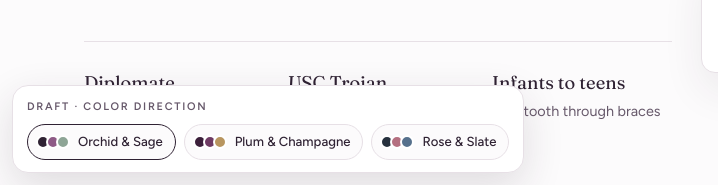
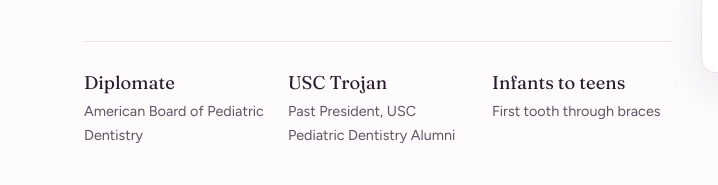
Before and after one commit to atahmasbi76/mae-aghili-site, an Astro site: page / in a window 1280 px wide. Shown: the part 615-800 px from the top of the page, 0-718 px from the left. Built offline with nearby package versions, Linux system fonts and the light colour scheme; Astro itself is replaced by a stand-in of ours; a script that the page names is missing.

Commit message:
Launch with the Berry Pop palette and remove the color picker
Co-Authored-By: Claude Opus 5.5 <noreply@anthropic.com>
Claude-Session: https://claude.ai/code/session_01QKKUWg3GJKMbudpkf9j3Te

```diff
--- a/src/components/PalettePicker.astro
+++ /dev/null
@@ -1,36 +0,0 @@
----
-// Draft-only tool for comparing color directions. Turn off with site.showPalettePicker = false.
-const palettes = [
-  { id: "orchid", name: "Orchid & Sage", colors: ["#2f2233", "#8e5a86", "#8ea596"] },
-  { id: "plum", name: "Plum & Champagne", colors: ["#3b1f3a", "#6e3a63", "#b8955f"] },
-  { id: "rose", name: "Rose & Slate", colors: ["#26303d", "#b46f80", "#56708c"] },
-];
----
-<aside class="picker" aria-label="Try a color direction">
-  <p class="picker-title">Draft · color direction</p>
-  <div class="picker-row">
-    {palettes.map((p) => (
-      <button type="button" class="picker-btn" data-set-palette={p.id} id={`palette-${p.id}`}>
-        <span class="swatch" aria-hidden="true">{p.colors.map((c) => <i style={`background:${c}`}></i>)}</span>
-        <span class="picker-name">{p.name}</span>
-      </button>
-    ))}
-  </div>
-</aside>
-<script is:inline>
-  (function () {
-    var root = document.documentElement;
-    var btns = document.querySelectorAll("[data-set-palette]");
-    var ids = Array.prototype.map.call(btns, function (b) { return b.dataset.setPalette; });
-    function apply(id) {
-      if (ids.indexOf(id) < 0) id = ids[0];
-      root.setAttribute("data-palette", id);
-      btns.forEach(function (b) { b.setAttribute("aria-pressed", String(b.dataset.setPalette === id)); });
-      try { localStorage.setItem("mae-palette-v2", id); } catch (e) {}
-    }
-    var saved = null;
-    try { saved = localStorage.getItem("mae-palette-v2"); } catch (e) {}
-    apply(saved || root.getAttribute("data-palette") || "orchid");
-    btns.forEach(function (b) { b.addEventListener("click", function () { apply(b.dataset.setPalette); }); });
-  })();
-</script>
--- a/src/data/site.ts
+++ b/src/data/site.ts
@@ -13,10 +13,6 @@ export const site = {
   // Paste a Behold feed ID here (behold.so, free tier) to show her live Instagram grid.
   // Leave empty to show the link-out tiles instead.
   beholdFeedId: "XlptGIhbVjwfLovOCSN4",
-  // Draft only: shows the color-direction picker in the corner. Set to false before launch.
-  showPalettePicker: true,
-  // "orchid" | "plum" | "rose"
-  defaultPalette: "orchid",
 };
 
 export type Office = {
--- a/src/layouts/Base.astro
+++ b/src/layouts/Base.astro
@@ -4,7 +4,7 @@ import { site } from "../data/site";
 const { title = site.name, description = site.description } = Astro.props;
 ---
 <!doctype html>
-<html lang="en" data-palette={site.defaultPalette}>
+<html lang="en">
   <head>
     <meta charset="utf-8" />
     <meta name="viewport" content="width=device-width, initial-scale=1" />
--- a/src/pages/index.astro
+++ b/src/pages/index.astro
@@ -2,7 +2,6 @@
 import Base from "../layouts/Base.astro";
 import Logo from "../components/Logo.astro";
 import InstagramFeed from "../components/InstagramFeed.astro";
-import PalettePicker from "../components/PalettePicker.astro";
 import { site, offices, bio, promises, usc, photos } from "../data/site";
 
 const mapUrl = (o) =>
@@ -170,5 +169,4 @@ const year = new Date().getFullYear();
     </div>
   </footer>
 
-  {site.showPalettePicker && <PalettePicker />}
 </Base>
--- a/src/styles/global.css
+++ b/src/styles/global.css
@@ -2,17 +2,18 @@
    and hairline rules. Deliberately a single light look. */
 :root {
   color-scheme: light;
-  /* Palette: Orchid & Sage (default) */
-  --ink: #2f2233;
-  --ink-2: #66586a;
-  --accent: #8e5a86;
-  --accent-deep: #6f4268;
-  --accent-soft: #f3ebf1;
-  --second: #8ea596;
-  --second-soft: #edf2ee;
-  --bg: #fcfbfc;
+  /* Palette: Berry Pop (berry pink, mint, sunshine) */
+  --ink: #2a1a2e;
+  --ink-2: #5f5263;
+  --accent: #b5179e;
+  --accent-deep: #8f0f7c;
+  --accent-soft: #fbeaf6;
+  --second: #2a9478;
+  --second-soft: #e5f5ef;
+  --sun: #f6c445;
+  --bg: #fdfbfc;
   --surface: #ffffff;
-  --line: #e7e0e6;
+  --line: #eee2ea;
   --on-accent: #ffffff;
 
   --font-display: "Fraunces", "Iowan Old Style", Georgia, serif;
@@ -20,29 +21,6 @@
 
   --wrap: 1160px;
 }
-:root[data-palette="plum"] {
-  --ink: #2c1a2b;
-  --ink-2: #67566a;
-  --accent: #6e3a63;
-  --accent-deep: #52284a;
-  --accent-soft: #f2eaf0;
-  --second: #b8955f;
-  --second-soft: #f6f0e6;
-  --bg: #fdfcfb;
-  --line: #e9e1e3;
-}
-:root[data-palette="rose"] {
-  --ink: #26303d;
-  --ink-2: #5c6675;
-  --accent: #a75f71;
-  --accent-deep: #874758;
-  --accent-soft: #f7ecee;
-  --second: #56708c;
-  --second-soft: #ebf0f5;
-  --bg: #fcfcfd;
-  --line: #e4e6ea;
-}
-
 * { box-sizing: border-box; }
 html { scroll-behavior: smooth; }
 body {
@@ -206,9 +184,9 @@ body::before { content: ""; position: fixed; inset: 0 0 auto; height: env(safe-a
   padding: clamp(36px, 6vw, 72px); display: flex; flex-direction: column; gap: 6px;
 }
 .soon .eyebrow { color: color-mix(in srgb, var(--bg) 70%, var(--ink)); }
-.soon .eyebrow::before { background: var(--second); }
+.soon .eyebrow::before { background: var(--sun); }
 .soon h2 { color: var(--bg); }
-.soon h2 em { color: var(--second); }
+.soon h2 em { color: #8fe0c6; }
 .soon-inner > p:last-child { margin-top: 12px; color: color-mix(in srgb, var(--bg) 75%, var(--ink)); max-width: 52ch; }
 
 /* Footer */
@@ -216,25 +194,6 @@ body::before { content: ""; position: fixed; inset: 0 0 auto; height: env(safe-a
 .footer-inner { display: flex; flex-wrap: wrap; gap: 18px 40px; align-items: center; justify-content: space-between; color: var(--ink-2); font-size: 0.9rem; }
 .footer-inner > p:first-of-type { flex: 1 1 300px; min-width: 0; }
 .footer-meta a { color: var(--ink-2); }
-
-/* Draft palette picker */
-.picker {
-  position: fixed; z-index: 30;
-  left: max(12px, env(safe-area-inset-left, 0px)); bottom: calc(12px + env(safe-area-inset-bottom, 0px));
-  background: var(--surface); border: 1px solid var(--line); border-radius: 16px; padding: 12px 14px;
-  box-shadow: 0 14px 40px color-mix(in srgb, var(--ink) 14%, transparent); max-width: calc(100vw - 24px);
-}
-.picker-title { font-size: 0.68rem; font-weight: 600; letter-spacing: 0.16em; text-transform: uppercase; margin-bottom: 8px; color: var(--ink-2); }
-.picker-row { display: flex; gap: 8px; overflow-x: auto; }
-.picker-btn {
-  display: flex; gap: 8px; align-items: center; font: inherit; font-size: 0.82rem; font-weight: 500;
-  background: var(--bg); color: var(--ink); border: 1px solid var(--line); border-radius: 999px;
-  padding: 6px 12px 6px 8px; cursor: pointer; white-space: nowrap;
-}
-.picker-btn[aria-pressed="true"] { border-color: var(--ink); }
-.swatch { display: flex; }
-.swatch i { width: 14px; height: 14px; border-radius: 50%; margin-left: -4px; border: 2px solid var(--surface); }
-.swatch i:first-child { margin-left: 0; }
 
 /* Responsive */
 @media (max-width: 900px) {
@@ -252,14 +211,13 @@ body::before { content: ""; position: fixed; inset: 0 0 auto; height: env(safe-a
   .facts { grid-template-columns: 1fr; }
   .hero-card { position: relative; left: auto; bottom: auto; margin: -48px 16px 0; max-width: none; }
   .office-rows > div { grid-template-columns: 1fr; gap: 4px; }
-  .picker-name { display: none; }
 }
 @media (prefers-reduced-motion: reduce) {
   * { transition: none !important; }
   html { scroll-behavior: auto; }
 }
 
-/* USC band: fixed cardinal and gold, independent of the palette picker */
+/* USC band: fixed cardinal and gold, independent of the site palette */
 .usc {
   --cardinal: #7d1a26; --cardinal-deep: #5e121c; --gold: #e2b33c; --cream-on-cardinal: #f8ecdf;
   background:
```
Also changed, not shown: README.md.
